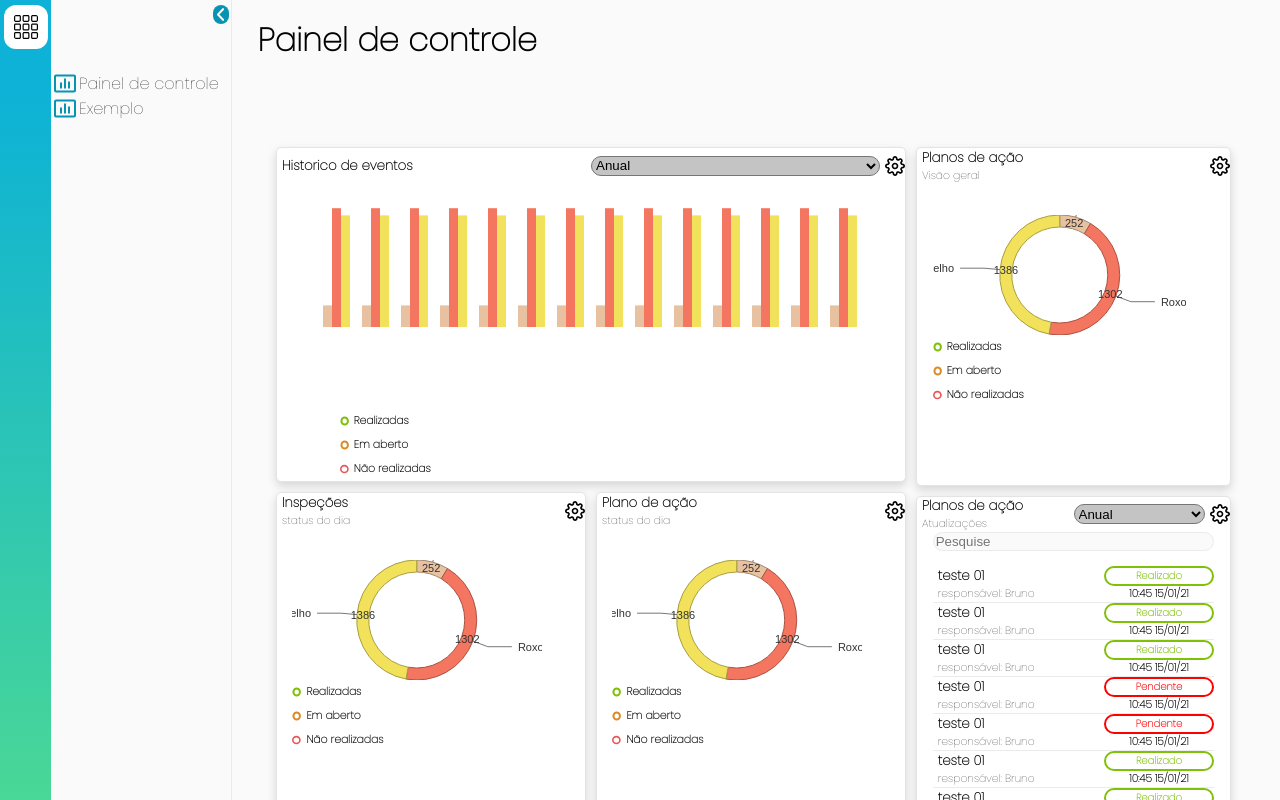
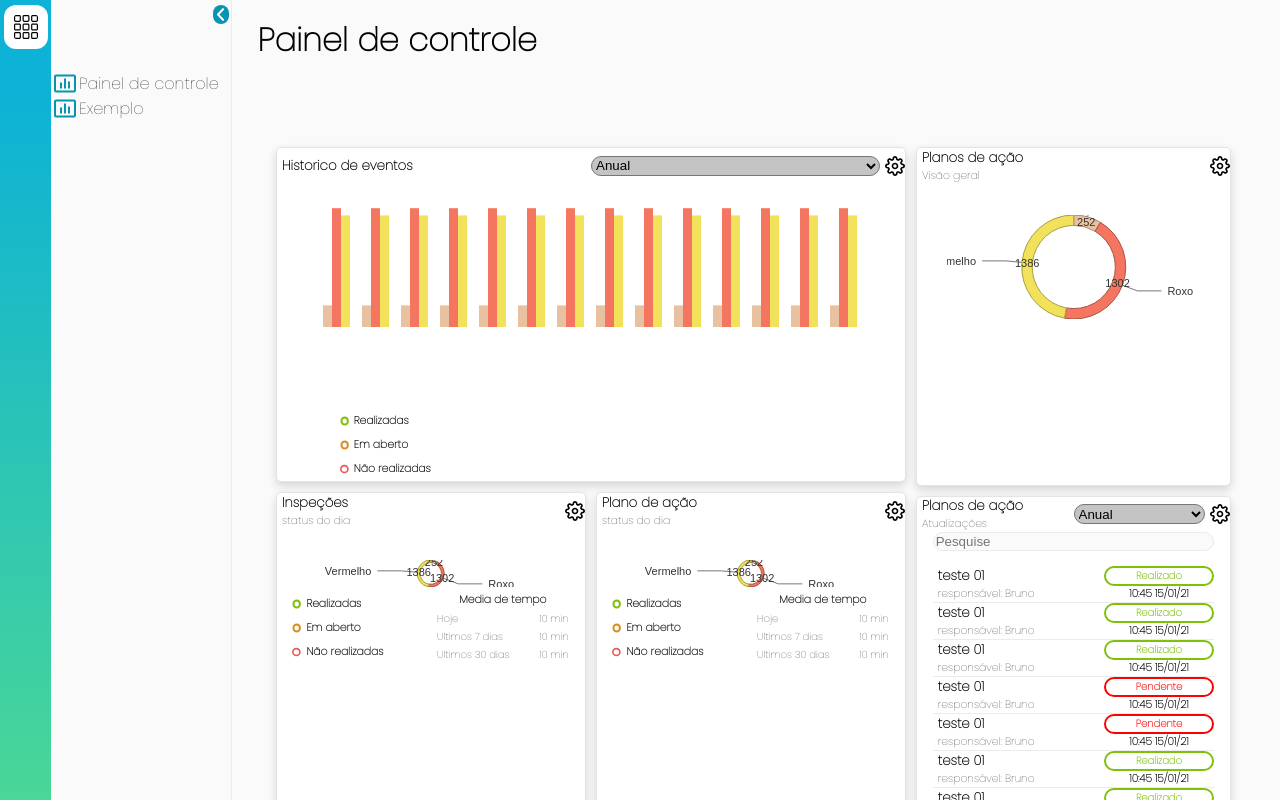
Before and after one commit to Alhenri/InspectApp, a React (Create React App) app: page / in a window 1280 px wide. Shown: the top 800 px of the page. Built offline with nearby package versions, Linux system fonts and the light colour scheme.

Commit message:
Criada classe de dados do grafico redondo

```diff
--- a/src/components/Card/Card.tsx
+++ b/src/components/Card/Card.tsx
@@ -16,12 +16,13 @@ interface Iprops{
     subTitle?: string,
     withSelector?: boolean,
     withInput?: boolean,
+    withLabel?: boolean,
     children?: JSX.Element, // talvez precise
     data?: Object[],
     type?: string
 }
 
-export default function Card({title, withSelector, subTitle, type, withInput, data }:Iprops){
+export default function Card({title, withSelector, subTitle, type, withInput, withLabel, data }:Iprops){
     const { dado, changeData } = useContext(dataContext)
 
     function chooseContent(){
@@ -29,7 +30,7 @@ export default function Card({title, withSelector, subTitle, type, withInput, da
             case "BarGraph":
                 return <MyResponsiveBar />
             case "CircleGraph":
-                return <MyResponsivePie />
+                return <MyResponsivePie withLabel={withLabel}/>
             case "Table":
                 return <Table />
             case "List":
--- a/src/components/Card/Graph/CircleGraph/CircleGraph.tsx
+++ b/src/components/Card/Graph/CircleGraph/CircleGraph.tsx
@@ -1,6 +1,6 @@
 import { ResponsivePie } from '@nivo/pie';
 import dado from '../BarGraph/data/data-example.json';
-import {dataFilter} from './data/dataFilter';
+import { DataCicleGraph } from './data/ConfigDataCG';
 import verm from '../../../../assets/iconVerm.svg';
 import verd from '../../../../assets/iconV.svg';
 import lara from '../../../../assets/iconL.svg';
@@ -9,18 +9,27 @@ import {
     GraphArea,
     ContentLabel,
     LabelStyle,
+    Content,
+    ContentInfo,
+    TableStyle
 } from './style';
 
 // Colocar os dados como parametro
+interface Iprops{
+    data?: object,
+    withLabel?: boolean
+}
 
-export const MyResponsivePie = () => {
-    const data = dataFilter(dado);
-    //dado as [] // Forçando tipagem pra evitar erro '-'
+export const MyResponsivePie = ({ withLabel }:Iprops) => {
+    // Classe que faz a manipulação dos dados para o grafico
+    const DataConfig = new DataCicleGraph(dado);
+    DataConfig.dataConverter(dado);
+
     return (
         <GraphArea>
             <CircleGraphArea>
                 <ResponsivePie
-                    data={data}
+                    data={DataConfig.outData}
                     innerRadius={0.8}
                     enableRadialLabels={false}
                     enableSliceLabels={false}
@@ -30,6 +39,9 @@ export const MyResponsivePie = () => {
                     borderWidth={1}
                 />
             </CircleGraphArea>
+        {
+            withLabel?
+            <Content>
                 <ContentLabel>
                     <LabelStyle>
                         <img src={verd} alt="verde"/>
@@ -44,6 +56,25 @@ export const MyResponsivePie = () => {
                         <h6>Não realizadas</h6>
                     </LabelStyle>
                 </ContentLabel>
+                <ContentInfo>
+                    <h6>Media de tempo</h6>
+                    <TableStyle>
+                        <tr>
+                            <td>Hoje</td>
+                            <td>10 min</td>
+                        </tr>
+                        <tr>
+                            <td>Ultimos 7 dias</td>
+                            <td>10 min</td>
+                        </tr>
+                        <tr>
+                            <td>Ultimos 30 dias</td>
+                            <td>10 min</td>
+                        </tr>
+                    </TableStyle>
+                </ContentInfo>
+            </Content>:null
+        }
         </GraphArea>
     )
 }
--- /dev/null
+++ b/src/components/Card/Graph/CircleGraph/data/ConfigDataCG.ts
@@ -0,0 +1,59 @@
+/*
+    Essa classe está recebendo dados de fora e pode os manipular
+    para diferentes finalidades (exemplo: definições na configuração do card)
+*/
+
+interface IDataIn{ // Interface dos dados que entram
+    Day: string,
+    Azul: number,
+    Vermelho: number,
+    Roxo: number
+}
+
+interface IDataOut{ // Interface dos dados que saem apropiados para os gráficos
+    id: string,
+    value: number
+}
+
+export class DataCicleGraph {
+    outData: IDataOut[];
+
+    constructor(DataDefault: IDataIn[]){
+        this.outData = [
+            {
+                id: "Azul",
+                value: 0
+            },
+            {
+                id: "Roxo",
+                value: 0
+            },
+            {
+                id: "Vermelho",
+                value: 0
+            }
+        ]; // Meu retorno vai seguir esse modelo
+    }
+
+    // Função que converte os dados para o grafico
+    dataConverter(data: IDataIn[]){
+        data.map(
+            (dat)=>{
+                this.outData[0].value += dat.Azul
+                this.outData[1].value += dat.Roxo
+                this.outData[2].value += dat.Vermelho
+            }
+        )
+    }
+
+    // Convertendo tirando a média
+    dataConvertMedia(data: IDataIn[]){
+        data.map(
+            (dat) => {
+                this.outData[0].value += Math.round(dat.Azul/data.length);
+                this.outData[1].value += Math.round(dat.Roxo/data.length);
+                this.outData[2].value += Math.round(dat.Vermelho/data.length);
+            }
+        )
+    }
+}
--- a/src/components/Card/Graph/CircleGraph/data/dataFilter.ts
+++ /dev/null
@@ -1,43 +0,0 @@
-import dados from '../../BarGraph/data/data-example.json'
-
-// Essa função ta recebendo os dados no modelo do grafico de barras
-
-interface IDataIn{ // Interface dos dados que entram (barra != circulo) que importam
-    Day: string,
-    Azul: number,
-    Vermelho: number,
-    Roxo: number
-}
-
-interface IDataOut{ // Interface dos dados que saem
-    id: string,
-    value: number
-}
-
-export function dataFilter(data: object[]){ // object array são jsons
-    let DataOut: IDataOut[] = [
-        {
-            id: "Azul",
-            value: 0
-            },
-            {
-                id: "Roxo",
-                value: 0
-            },
-            {
-                id: "Vermelho",
-                value: 0
-            }
-    ]; // Meu retorno segue o modelo
-    const DataIn: IDataIn[] = dados as unknown as IDataIn[]; // confia na call
-
-    DataIn.map((data)=>{
-        DataOut[0].value += data.Azul
-        DataOut[1].value += data.Roxo
-        DataOut[2].value += data.Vermelho
-    })
-
-    console.log(DataOut);
-
-    return DataOut;
-}
--- a/src/components/Card/Graph/CircleGraph/style.ts
+++ b/src/components/Card/Graph/CircleGraph/style.ts
@@ -6,17 +6,54 @@ export const CircleGraphArea = styled.div`
     width: 90%;
 `;
 
+export const Content = styled.div`
+    display: flex;
+    margin-top: 5px;
+    height: 100%;
+    width: 100%;
+    justify-content: space-between;
+`;
+
 export const ContentLabel = styled.div`
-    width: 80%;
+    margin-right: 5px;
     height: 100%;
+    flex: 1;
     display: flex;
     flex-direction: column;
+`;
+
+export const ContentInfo = styled.div`
+    height: 100%;
+    margin-left: 5px;
+    flex: 1;
+    display: flex;
+    flex-direction: column;
+    justify-content: space-between;
+    align-items: center;
+    h6{
+        margin: 0;
+    }
+`;
+
+export const TableStyle = styled.div`
+    width: 100%;
+    tr{
+        display: flex;
+        justify-content: space-between;
+    }
+    td{
+        font-size: 10px;
+        font-weight: 500;
+    }
 `;
 
 export const GraphArea = styled.div`
     margin-top: 2vh;
     height: 15vh;
     width: 90%;
+    display: flex;
+    flex-direction: column;
+    align-items: center;
 `;
 
 export const LabelStyle = styled.div`
--- a/src/pages/controlPanel/controlPanel.tsx
+++ b/src/pages/controlPanel/controlPanel.tsx
@@ -21,8 +21,8 @@ export default function ControlPanel(){
                     <Card title="Historico de eventos" withSelector type="BarGraph" />
                 </BarGraphArea>
                 <CirGraphArea>
-                    <Card title="Inspeções" subTitle="status do dia" type="CircleGraph" />
-                    <Card title="Plano de ação" subTitle="status do dia" type="CircleGraph" />
+                    <Card title="Inspeções" subTitle="status do dia" type="CircleGraph" withLabel/>
+                    <Card title="Plano de ação" subTitle="status do dia" type="CircleGraph" withLabel/>
                 </CirGraphArea>
                 <LeftListArea>
                     <Card title="Inspeções agendadas" withSelector withInput type="Table"  />
```
Also changed, not shown: 1 other file (tests, documents, lock files or other folders). Lines whose indentation alone changed are shown as unchanged.
